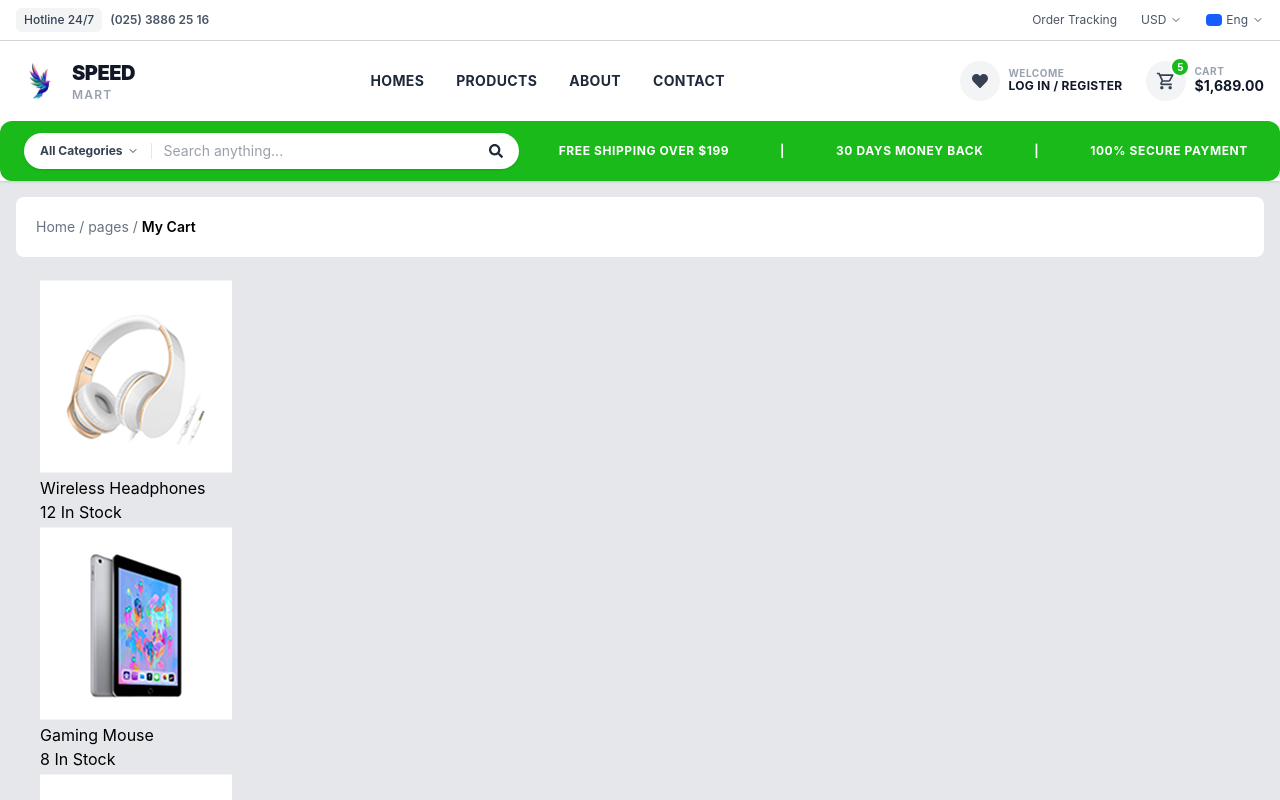
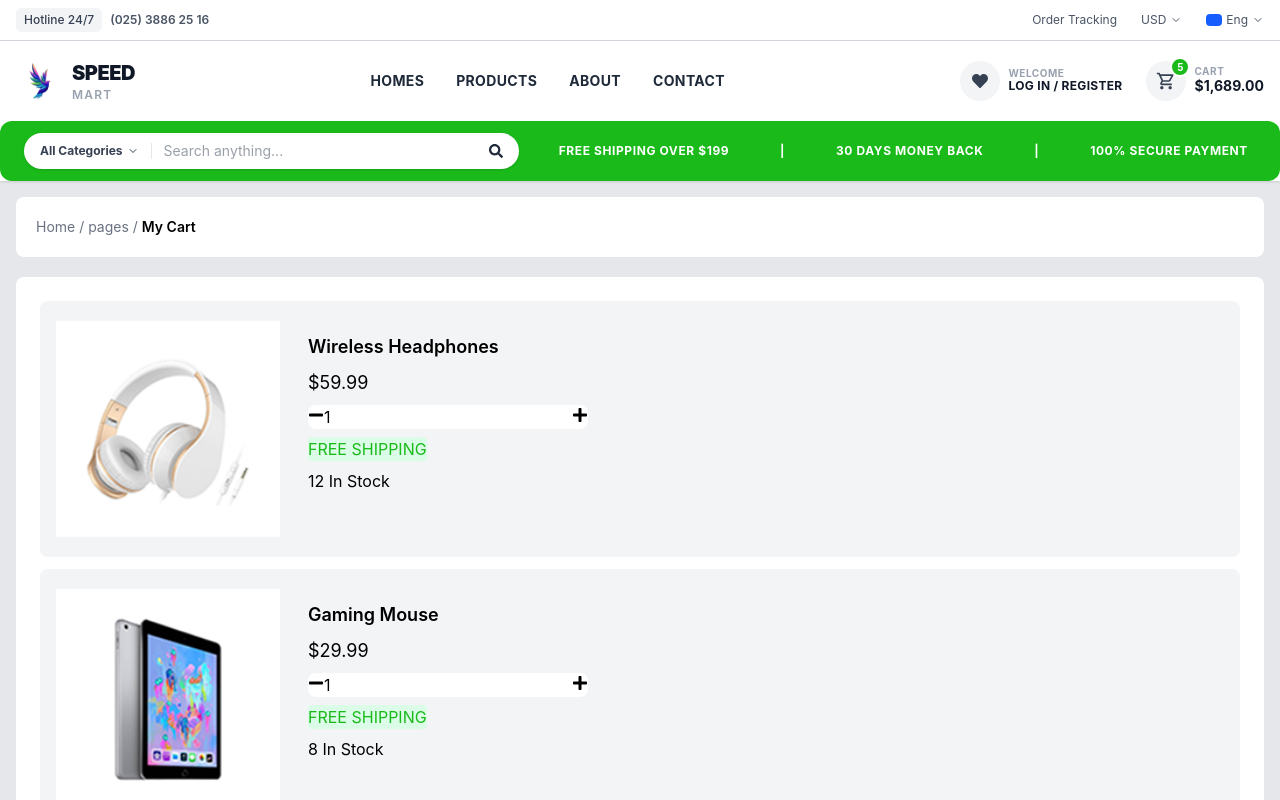
Before and after one commit to headlet/E-Commerce, a React app in the folder frontend/: page /cart in a window 1280 px wide. Shown: the top 800 px of the page. Built offline with nearby package versions, Linux system fonts and the light colour scheme; the HTML template or start-up script is replaced by a standard one.

Commit message:
adding cart number of product to buy

```diff
--- a/frontend/src/public/components/pages/Cart.jsx
+++ b/frontend/src/public/components/pages/Cart.jsx
@@ -3,19 +3,9 @@ import prod6 from "../../../assets/products/product3/prod10.png.png";
 import prod7 from "../../../assets/products/product4/prod11.png.png";
 import prod8 from "../../../assets/products/product5/prod12.png.png";
 import prod9 from "../../../assets/products/product6/prod13.png.png";
-import prod10 from "../../../assets/products/prod14.png";
-import prod11 from "../../../assets/products/prod15.png";
-import prod12 from "../../../assets/products/prod16.png";
-import prod13 from "../../../assets/products/prod17.png";
-import prod14 from "../../../assets/products/prod18.png";
-import prod15 from "../../../assets/products/prod19.png";
-import prod16 from "../../../assets/products/prod20.png";
-import prod17 from "../../../assets/products/prod21.png";
-import prod18 from "../../../assets/products/prod22.png";
-import prod19 from "../../../assets/products/prod23.png";
-import prod20 from "../../../assets/products/prod24.png";
-import prod21 from "../../../assets/products/div.banner.png";
-import prod22 from "../../../assets/products/prod46.png.png";
+
+import { FaPlus, FaMinus } from "react-icons/fa";
+import { useState, useMemo } from "react";
 
 function Cart() {
   const cartProducts = [
@@ -54,98 +44,45 @@ function Cart() {
       stock: 20,
       price: 49.99,
     },
-    {
-      id: 6,
-      image: prod10,
-      name: "Laptop Stand",
-      stock: 10,
-      price: 24.99,
-    },
-    {
-      id: 7,
-      image: prod11,
-      name: "USB-C Hub",
-      stock: 18,
-      price: 34.99,
-    },
-    {
-      id: 8,
-      image: prod12,
-      name: "Webcam HD",
-      stock: 7,
-      price: 69.99,
-    },
-    {
-      id: 9,
-      image: prod13,
-      name: "Portable SSD",
-      stock: 11,
-      price: 99.99,
-    },
-    {
-      id: 10,
-      image: prod14,
-      name: "Monitor 24 Inch",
-      stock: 4,
-      price: 179.99,
-    },
-    {
-      id: 11,
-      image: prod15,
-      name: "Gaming Chair",
-      stock: 3,
-      price: 249.99,
-    },
-    {
-      id: 12,
-      image: prod16,
-      name: "Desk Lamp",
-      stock: 14,
-      price: 19.99,
-    },
-    {
-      id: 13,
-      image: prod17,
-      name: "Power Bank",
-      stock: 25,
-      price: 39.99,
-    },
-    {
-      id: 14,
-      image: prod18,
-      name: "Wireless Earbuds",
-      stock: 9,
-      price: 79.99,
-    },
-    {
-      id: 15,
-      image: prod19,
-      name: "Tablet Stand",
-      stock: 16,
-      price: 22.99,
-    },
-    {
-      id: 16,
-      image: prod20,
-      name: "Smartphone Case",
-      stock: 30,
-      price: 14.99,
-    },
-    {
-      id: 17,
-      image: prod21,
-      name: "Promotional Banner",
-      stock: 1,
-      price: 0,
-    },
-    {
-      id: 18,
-      image: prod22,
-      name: "Premium Backpack",
-      stock: 6,
-      price: 89.99,
-    },
   ];
+
+  // ✅ default cart values = 1
+  const initialCart = useMemo(() => {
+    const obj = {};
+    cartProducts.forEach((prod) => {
+      obj[`cart${prod.id}`] = 1;
+    });
+    return obj;
+  }, []);
+
+  const [cartData, setCartData] = useState(initialCart);
+
+  // ✅ input change handler
+  const handleChange = (e) => {
+    const { name, value } = e.target;
+
+    setCartData((prev) => ({
+      ...prev,
+      [name]: Number(value),
+    }));
+  };
+
+  // ➕ increase quantity
+  const increaseQty = (id) => {
+    setCartData((prev) => ({
+      ...prev,
+      [`cart${id}`]: prev[`cart${id}`] + 1,
+    }));
+  };
+
+  // ➖ decrease quantity (min 1)
+  const decreaseQty = (id) => {
+    setCartData((prev) => ({
+      ...prev,
+      [`cart${id}`]: Math.max(1, prev[`cart${id}`] - 1),
+    }));
+  };
+
   return (
     <section className="flex flex-col items-center justify-center w-full p-4 gap-5">
       <div className="text-sm text-gray-500 w-full bg-white rounded-lg p-5">
@@ -153,19 +90,45 @@ function Cart() {
         <span className="text-md font-semibold text-black">My Cart</span>
       </div>
 
-      <div>
-        <div>
-            {cartProducts.map((prod)=> (
-                <div key={prod.id}>
-                    <img src={prod.image} alt="" />
-                    <h2>{prod.name}</h2>
-                    <p>{prod.stock} In Stock</p>
+      <div className="bg-white rounded-lg w-full p-6">
+        <div className="flex flex-col gap-3">
+          {cartProducts.map((prod) => (
+            <div
+              key={prod.id}
+              className="flex bg-gray-100 p-4 rounded-lg gap-3"
+            >
+              <img src={prod.image} alt="" className="h-56 w-56" />
 
+              <div className="p-4 flex flex-col gap-2">
+                <h2 className="text-lg font-semibold">{prod.name}</h2>
+                <p className="text-lg">${prod.price}</p>
+
+                {/* UI UNCHANGED (only logic added) */}
+                <div className="bg-white rounded-lg">
+                  <button onClick={() => decreaseQty(prod.id)}>
+                    <FaMinus />
+                  </button>
+
+                  <input
+                    type="text"
+                    name={`cart${prod.id}`}
+                    value={cartData[`cart${prod.id}`] || 1}
+                    onChange={handleChange}
+                  />
+
+                  <button onClick={() => increaseQty(prod.id)}>
+                    <FaPlus />
+                  </button>
                 </div>
-            ))
 
+                <p className="bg-green-100 rounded text-[#1ABA1A] w-fit">
+                  FREE SHIPPING
+                </p>
 
-            }
+                <p>{prod.stock} In Stock</p>
+              </div>
+            </div>
+          ))}
         </div>
       </div>
     </section>
```
